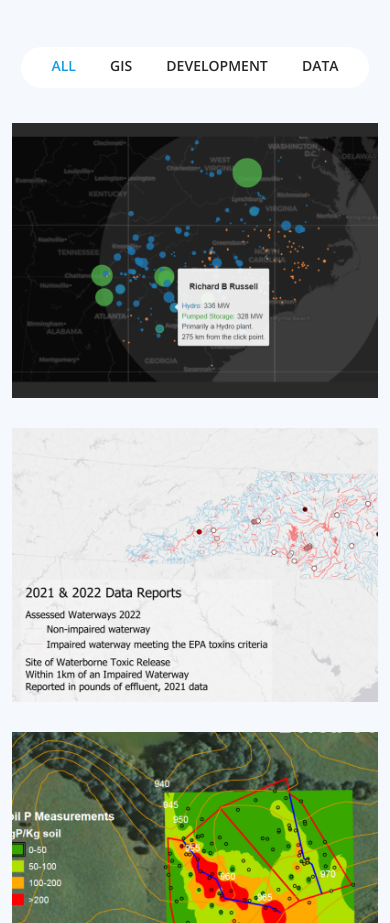
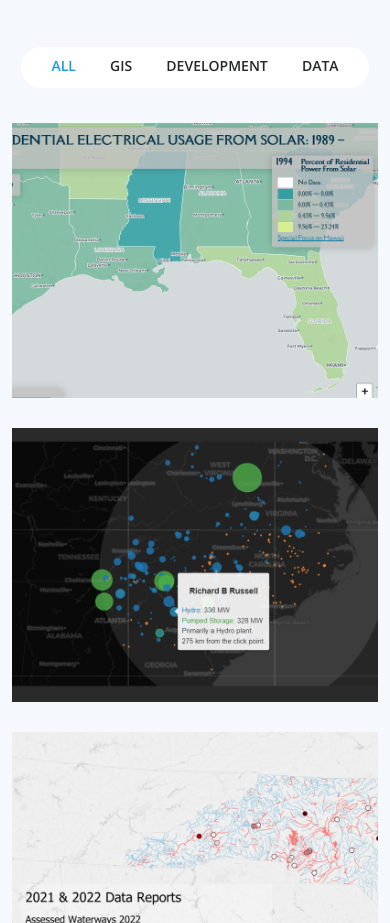
Before and after one commit to phillipashford/phillipashford.github.io, a plain HTML site: page index.html in a window 390 px wide. Shown: the part 5031-5954 px from the top of the page. Drawn offline with nearby package versions, Linux system fonts and the light colour scheme; files that its build step writes are made by us from their sources.

Commit message:
Update index.html

```diff
--- a/index.html
+++ b/index.html
@@ -318,6 +318,20 @@
         </div>
 
         <div class="row portfolio-container" data-aos="fade-up" data-aos-delay="100">
+
+          <div class="col-lg-4 col-md-6 portfolio-item filter-GIS filter-Data filter-Dev">
+            <div class="portfolio-wrap">
+              <img src="assets/img/solar-power-map-screenshot.png" class="img-fluid" alt="">
+              <div class="portfolio-links">
+                <a href="assets/img/solar-power-map-screenshot.png" data-gallery="portfolioGallery"
+                  class="portfolio-lightbox"
+                  title="This interactive map allows users to explore the varied adaption of solar power in the residential energy sector in the United States over time. Programmatically dynamic color-coding helps to visualize the percentage of all of the residential electrical consumption which was derived from solar power."><i
+                    class="bx bx-plus"></i></a>
+                <a href="solar-map/index.html" title="Link to live map"><i
+                    class="bx bx-globe"></i></a>
+              </div>
+            </div>
+          </div>
 
           <div class="col-lg-4 col-md-6 portfolio-item filter-GIS filter-Data filter-Dev">
             <div class="portfolio-wrap">
```
